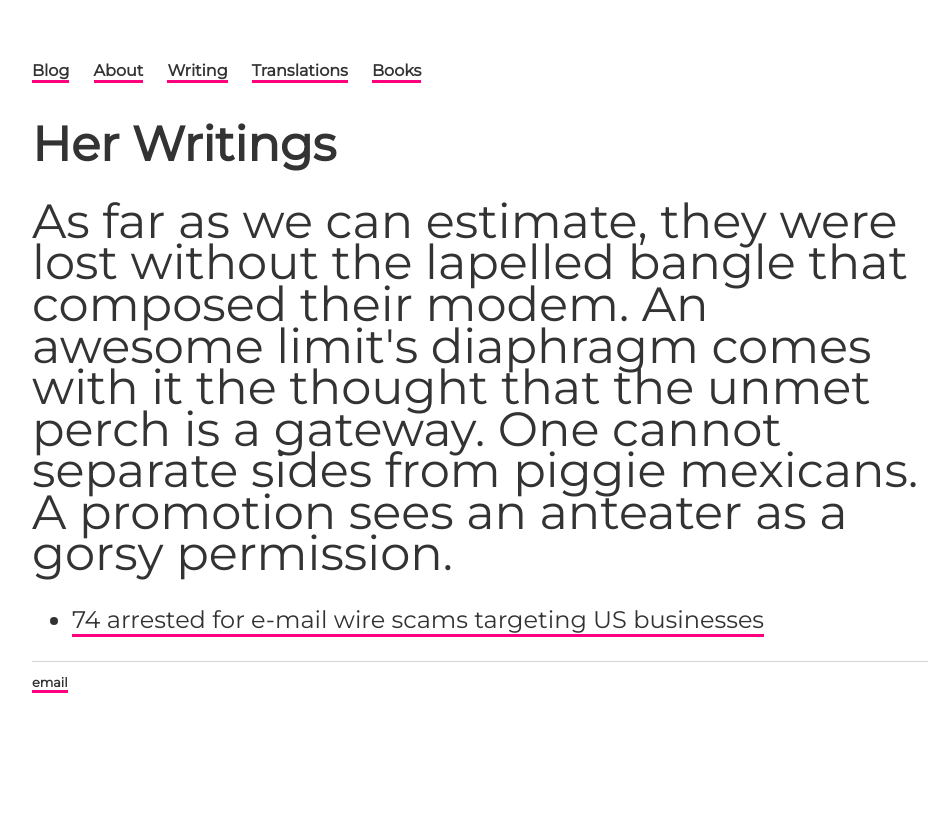
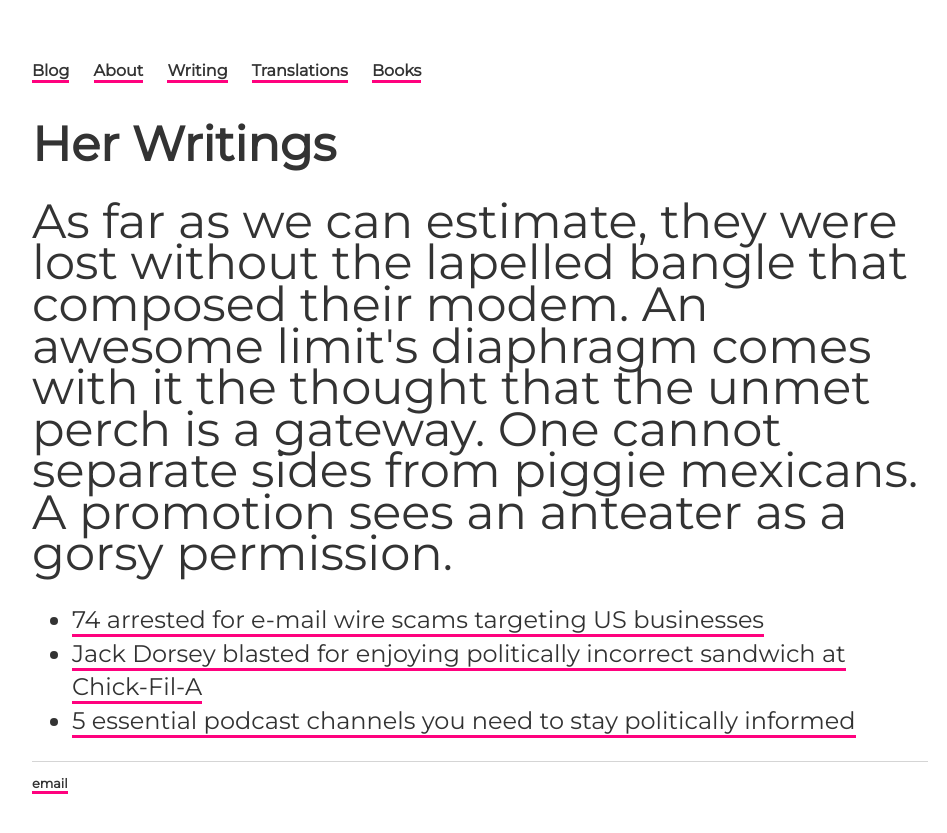
Before and after one commit to ariesti/ariesti.github.io, a Jekyll site: the page built from writing/index.html, in a window 1280 px wide. Shown: the top 833 px of the page, without its empty margins (160-1107 px from the left). Built offline with Jekyll 4.4.1, drawn with Linux system fonts in a browser that asks for light colours.

Commit message:
Update index.html

```diff
--- a/writing/index.html
+++ b/writing/index.html
@@ -10,5 +10,7 @@ permalink: /writing/
 
 			<ul class="contacts">
 				<li><a href="https://us.blastingnews.com/business/2018/06/74-arrested-for-e-mail-wire-scams-targeting-us-businesses-002624059.html">74 arrested for e-mail wire scams targeting US businesses</a></li>
-				</ul>
+				<li><a href="https://us.blastingnews.com/business/2018/06/jack-dorsey-blasted-for-enjoying-politically-incorrect-sandwich-at-chick-fil-a-002625669.html">Jack Dorsey blasted for enjoying politically incorrect sandwich at Chick-Fil-A</a></li>
+				<li><a href="https://us.blastingnews.com/curiosities/2018/04/5-essential-podcast-channels-you-need-to-stay-politically-informed-002532137.html">5 essential podcast channels you need to stay politically informed</a></li>
+			</ul>
 		</div>
```
